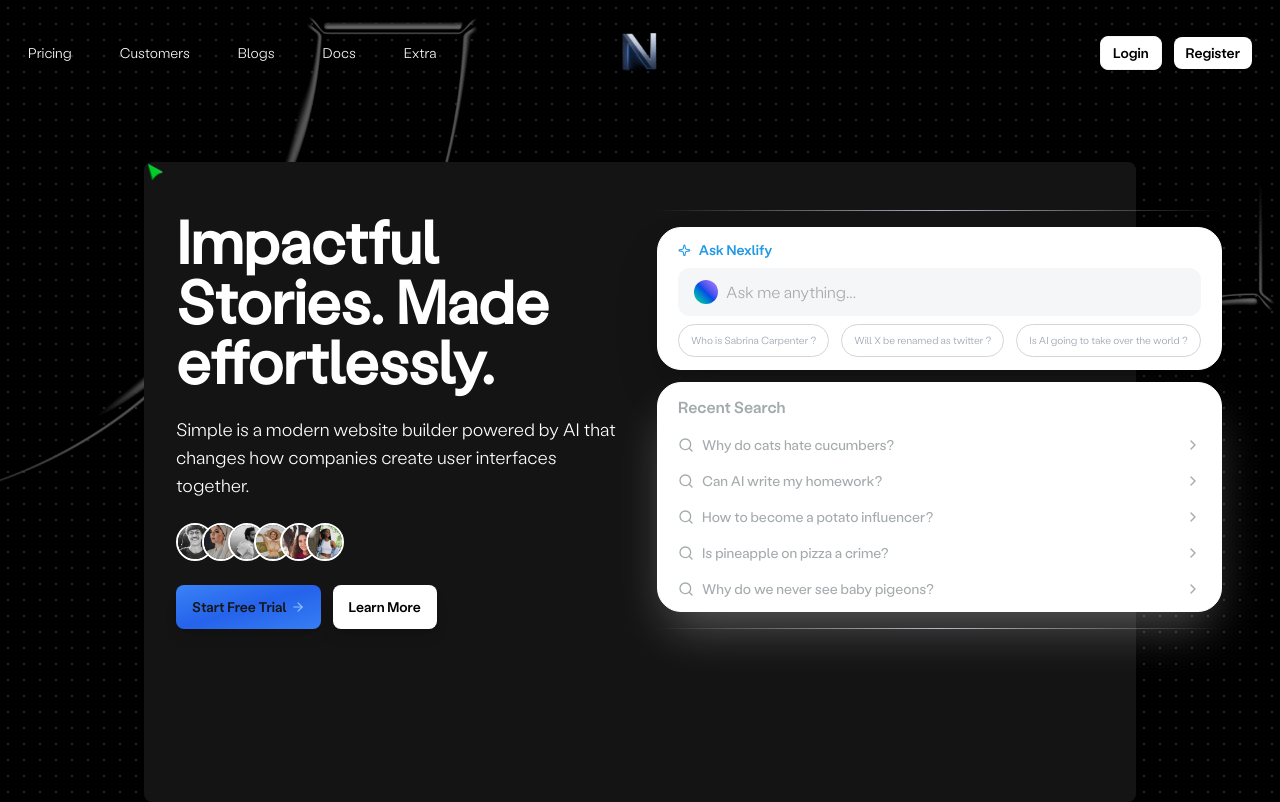
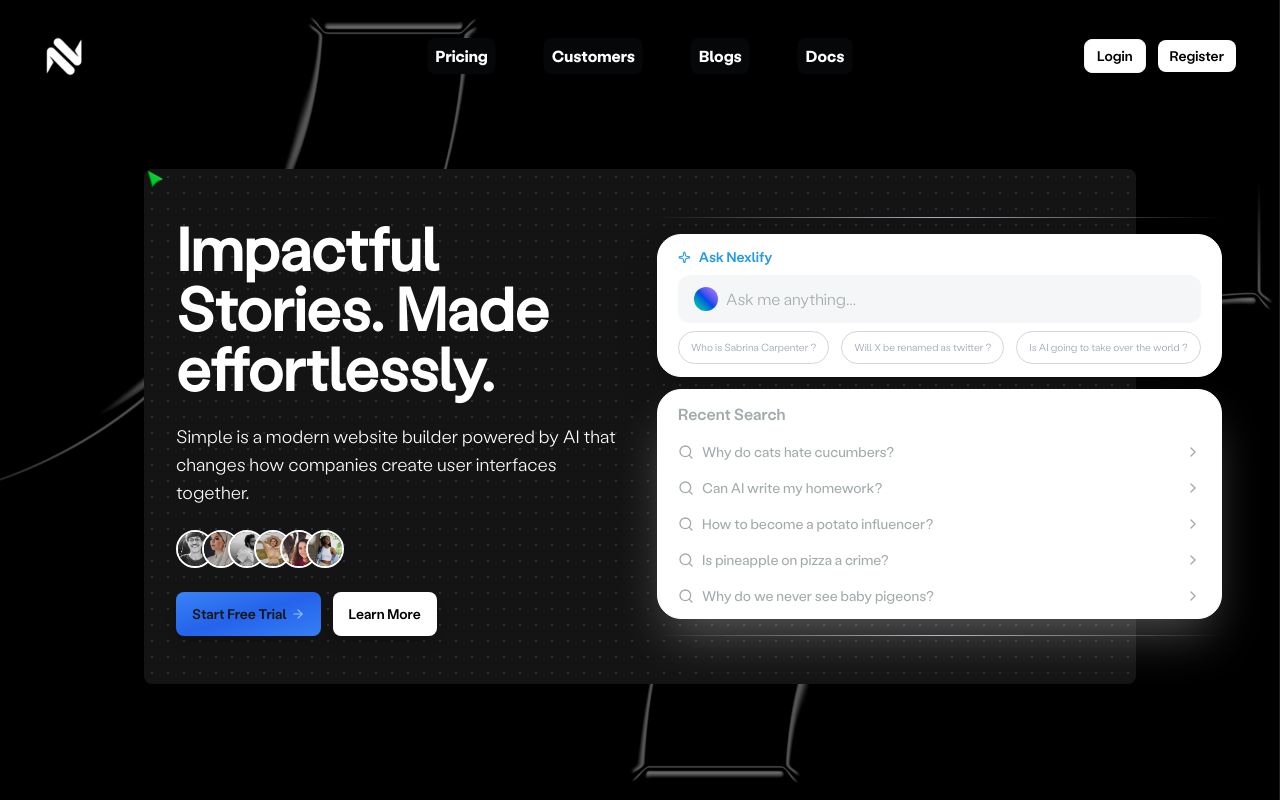
Before and after one commit to ds-spec/simple-ai, a Next.js app: page / in a window 1280 px wide. Built offline with nearby package versions, Linux system fonts and the light colour scheme.

Commit message:
Added a logo to the navbar and also fixed the design

```diff
--- a/components/BuilderSection.jsx
+++ b/components/BuilderSection.jsx
@@ -7,6 +7,7 @@ import AIEngineDashboard from "./AIEngine";
 
 export default function BuilderSection() {
   const [clientX, setClientX] = useState(0);
+  const [mouseArea,setMouseArea] = useState(false);
   const [clientY, setClientY] = useState(0);
   const avatars = [
     "avatar-01.jpg",
@@ -24,20 +25,22 @@ export default function BuilderSection() {
   };
 
   return (
-    <div className="w-full h-full px-36 cursor-none">
-      <div className="absolute inset-0 z-0 h-full w-full bg-[radial-gradient(#3846638c_1px,transparent_1px)] [background-size:16px_16px]" />
+    <div className="w-full h-full px-36 ">
       <section
         onMouseMove={(e) => handleCursorMovement(e)}
-        className="w-full min-h-[80vh] bg-[#141414] rounded-lg flex flex-col gap-6 px-8 py-12 z-10 relative "
+        onMouseLeave={() => setMouseArea(true)}
+        className="w-full bg-[#141414] rounded-lg flex flex-col gap-6 px-8 py-12 z-10 relative cursor-none"
       >
+        <div className="absolute inset-0 z-0 h-full w-full bg-[radial-gradient(#3846638c_1px,transparent_1px)] [background-size:16px_16px]" />
         <div
           style={{
+            display: mouseArea ? "none" : "block",
             position: "absolute",
             top: `${clientY}px`,
             left: `${clientX}px`,
             pointerEvents: "none",
           }}
-          className="cursor"
+          className="cursor absolute z-50"
         />
         <div className="flex z-10 w-full items-center gap-8 ">
           <div className="flex flex-col max-w-md gap-6 w-full">
--- a/components/Navbar.jsx
+++ b/components/Navbar.jsx
@@ -2,32 +2,48 @@ import Image from "next/image";
 
 export default function Navbar() {
   return (
-    <nav className="w-full  mx-auto mt-6 sticky z-10 px-4">
+    <nav className="w-full mx-auto mt-6 sticky z-10 px-8">
       <div className="flex justify-between items-center p-3 rounded-2xl">
-        <div className="flex items-center gap-12">
-          <a className="text-white font-grotesk-light text-sm font-normal" href="#">
+        <Image
+          // className="absolute top-1/2 left-1/2 transform -translate-x-1/2 -translate-y-1/2"
+          src="/images/logo.png"
+          width={40}
+          height={40}
+          alt="nexlify-logo"
+        />
+        <div className="flex items-center gap-12 absolute top-1/2 left-1/2 transform -translate-x-1/2 -translate-y-1/2">
+          <a
+            className="text-white font-grotesk-bold text-md bg-[#060708] hover:bg-white hover:text-black px-2 py-1.5 font-normal rounded-lg transition-all duration-300"
+            href="#"
+          >
             Pricing
           </a>
-          <a className="text-white font-grotesk-light text-sm font-normal" href="#">
+          <a
+            className="text-white font-grotesk-bold text-md bg-[#060708] hover:bg-white hover:text-black px-2 py-1.5 font-normal rounded-lg transition-all duration-300"
+            href="#"
+          >
             Customers
           </a>
-          <a className="text-white font-grotesk-light text-sm font-normal" href="#">
+          <a
+            className="text-white font-grotesk-bold text-md bg-[#060708] hover:bg-white hover:text-black px-2 py-1.5 font-normal rounded-lg transition-all duration-300"
+            href="#"
+          >
             Blogs
           </a>
-          <a className="text-white font-grotesk-light text-sm font-normal" href="#">
+          <a
+            className="text-white font-grotesk-bold text-md bg-[#060708] hover:bg-white hover:text-black px-2 py-1.5 font-normal rounded-lg transition-all duration-300"
+            href="#"
+          >
             Docs
           </a>
-          <a className="text-white font-grotesk-light text-sm font-normal" href="#">
+          {/* <a
+            className="text-white font-grotesk-bold text-md bg-[#060708] hover:bg-white hover:text-black px-2 py-1.5 font-normal"
+            href="#"
+          >
             Extra
-          </a>
+          </a> */}
         </div>
-        <Image
-          className="absolute top-1/2 left-1/2 transform -translate-x-1/2 -translate-y-1/2"
-          src="/images/logo.png"
-          width={100}
-          height={100}
-          alt="nexlify-logo"
-        />
+
         <div className="flex items-center gap-3">
           <button className="bg-white border-[.5px] border-gray-100 px-3 py-1.5 rounded-lg text-sm text-black font-grotesk-medium cursor-pointer shadow-sm hover:bg-gray-50">
             Login
```
Also changed, not shown: public/images/logo.png.
